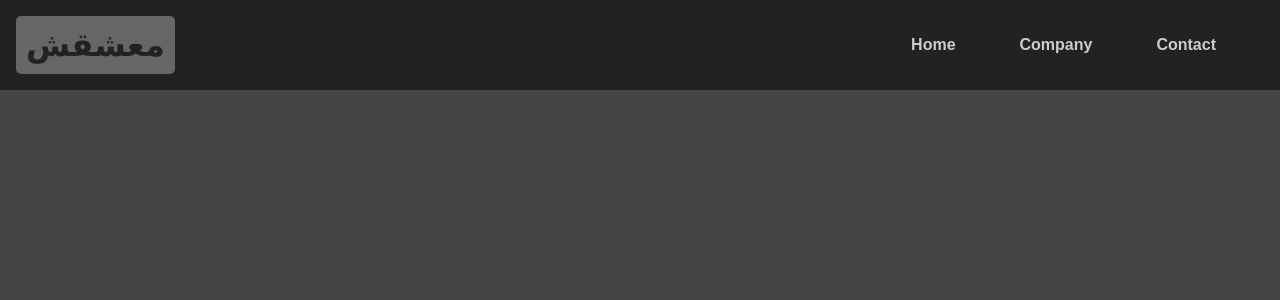
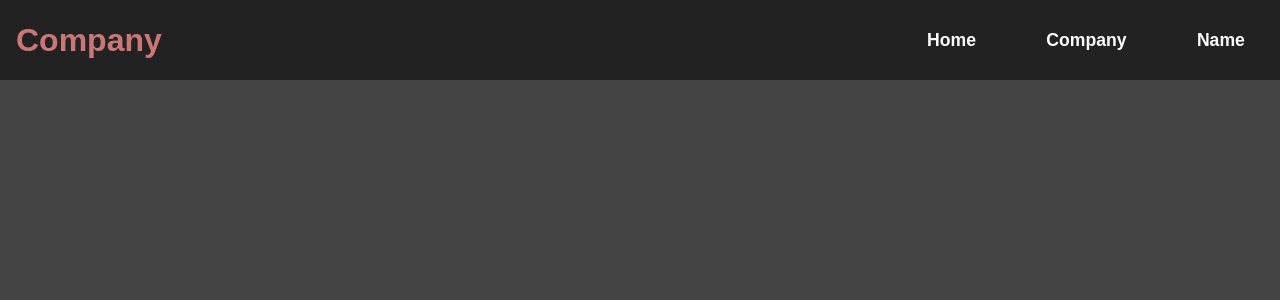
Before and after one commit to victor-4guiar/React-Tests, a React (Create React App) app: page / in a window 1280 px wide. Shown: the top 300 px of the page. Built offline with nearby package versions, Linux system fonts and the light colour scheme.

Commit message:
header^4

```diff
--- a/src/App.js
+++ b/src/App.js
@@ -1,8 +1,8 @@
-import Header from './components/Header';
+import Header from "./components/Header";
 
 function App(){
 	return(
-		<Header companyName="معشقش" navList={["Home", "Company", "Contact"]} />
+		<Header companyName="Company" navList={["Home", "Company", "Name"]} limit={2} />
 	);
 }
 
--- a/src/components/Header.js
+++ b/src/components/Header.js
@@ -1,13 +1,13 @@
 import NavBar from './NavBar';
 import styles from './Header.module.css';
 
-function Header({companyName, navList}){
+function Header({companyName, navList, limit}){
 	return(
 		<header>
-			<div className={styles.headerCon}>
+			<div>
 				<h1>{companyName}</h1>
 			</div>
-			<NavBar navList={navList}/>
+			<NavBar limit={limit} navList={navList} />
 		</header>
 	)
 }
--- a/src/components/Header.module.css
+++ b/src/components/Header.module.css
@@ -1,31 +1,21 @@
 header{
 	background-color: #222;
+	min-height: 5em;
+	align-items: center;
 	display: flex;
-	align-items: center;
 	justify-content: space-between;
-	min-height: 5em;
 }
 
-.headerCon{
-	background-color: #666;
-	padding: 10px;
-	color: #222;
-	border-radius: 5px;
+header div{
+	margin: 0 2em;
+	color: #c77;
+	cursor: pointer;
 	margin: 1em;
-	transition: 300ms;
-}
-
-.headerCon:hover{
-	background-color: #888;
-	cursor: pointer;
 }
 
 @media (max-width: 700px){
 	header{
 		flex-direction: column;
-	}
-
-	nav{
 		padding-bottom: 1em;
 	}
 }
--- a/src/components/NavBar.js
+++ b/src/components/NavBar.js
@@ -1,8 +1,8 @@
-import styles from './NavBar.module.css'
+import styles from './NavBar.module.css';
 
-function NavBar({navList}){
+function NavBar({navList, limit}){
 	return(
-		<nav className={styles.navLi}>
+		<nav>
 			<a href="#">{navList[0]}</a>
 			<a href="#">{navList[1]}</a>
 			<a href="#">{navList[2]}</a>
--- a/src/components/NavBar.module.css
+++ b/src/components/NavBar.module.css
@@ -1,20 +1,12 @@
-.navLi{
+header a{
+	color: white;
+	font-size: 1.1em;
+	text-decoration: none;
+	font-weight: bold;
 	margin: 0 2em;
+	transition: 400ms;
 }
 
-.navLi a{
-	margin: 0 2em;
-	color: #ccc;
-	text-decoration: none;
-	border-radius: 3px;
-	transition: 200ms;
-	font-weight: bold;
+header a:hover{
+	color: #dd4;
 }
-
-.navLi a:hover{
-	background-color: #888;
-	color: #222;
-	padding: .5em;
-	border-radius: 5px;
-	margin: 1.5em;
-}
--- a/src/index.css
+++ b/src/index.css
@@ -7,4 +7,5 @@
 body{
 	background-color: #444;
 	font-family: Arial, Helvetica, Verdana, sans-serif;
+	color: white;
 }
```
